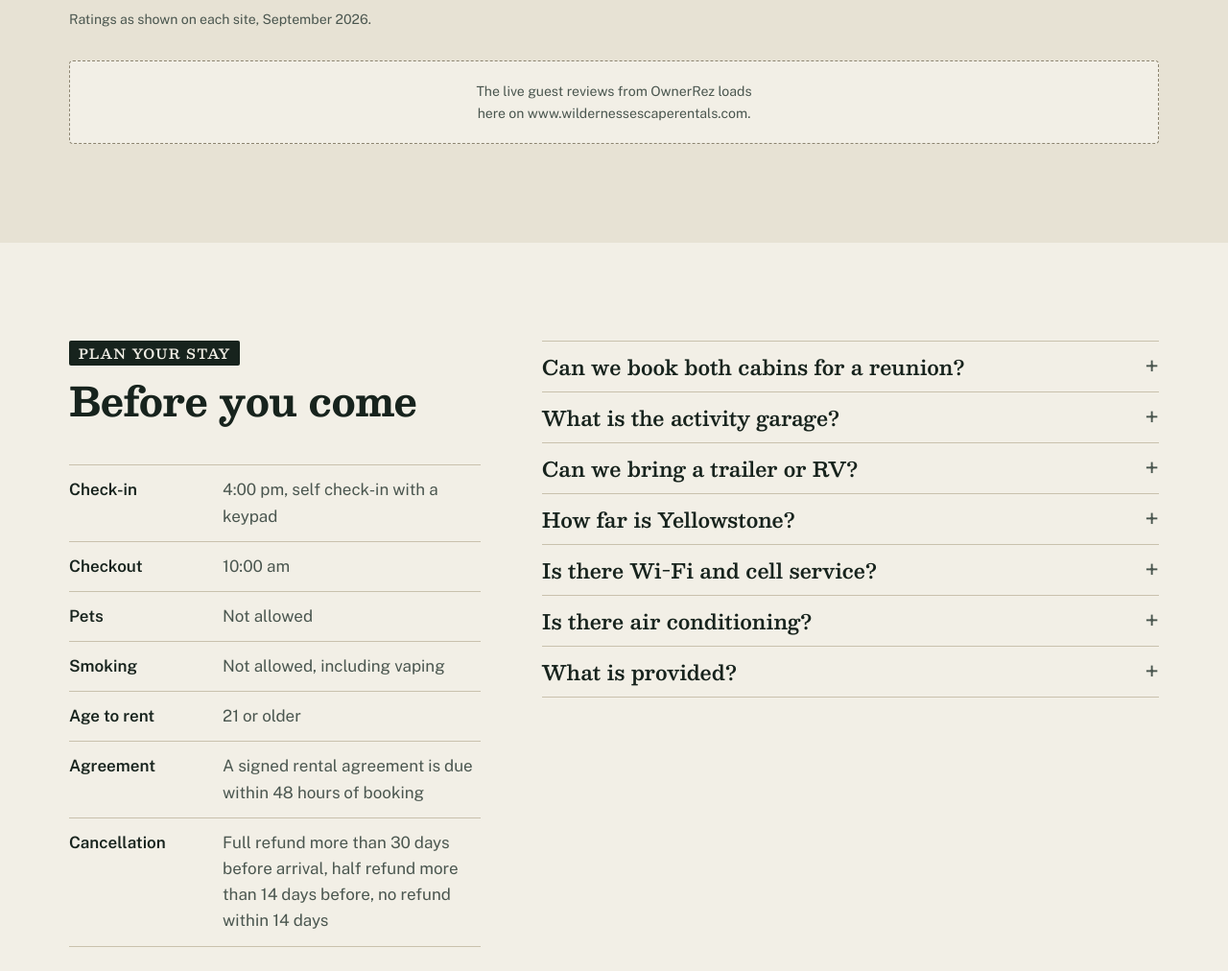
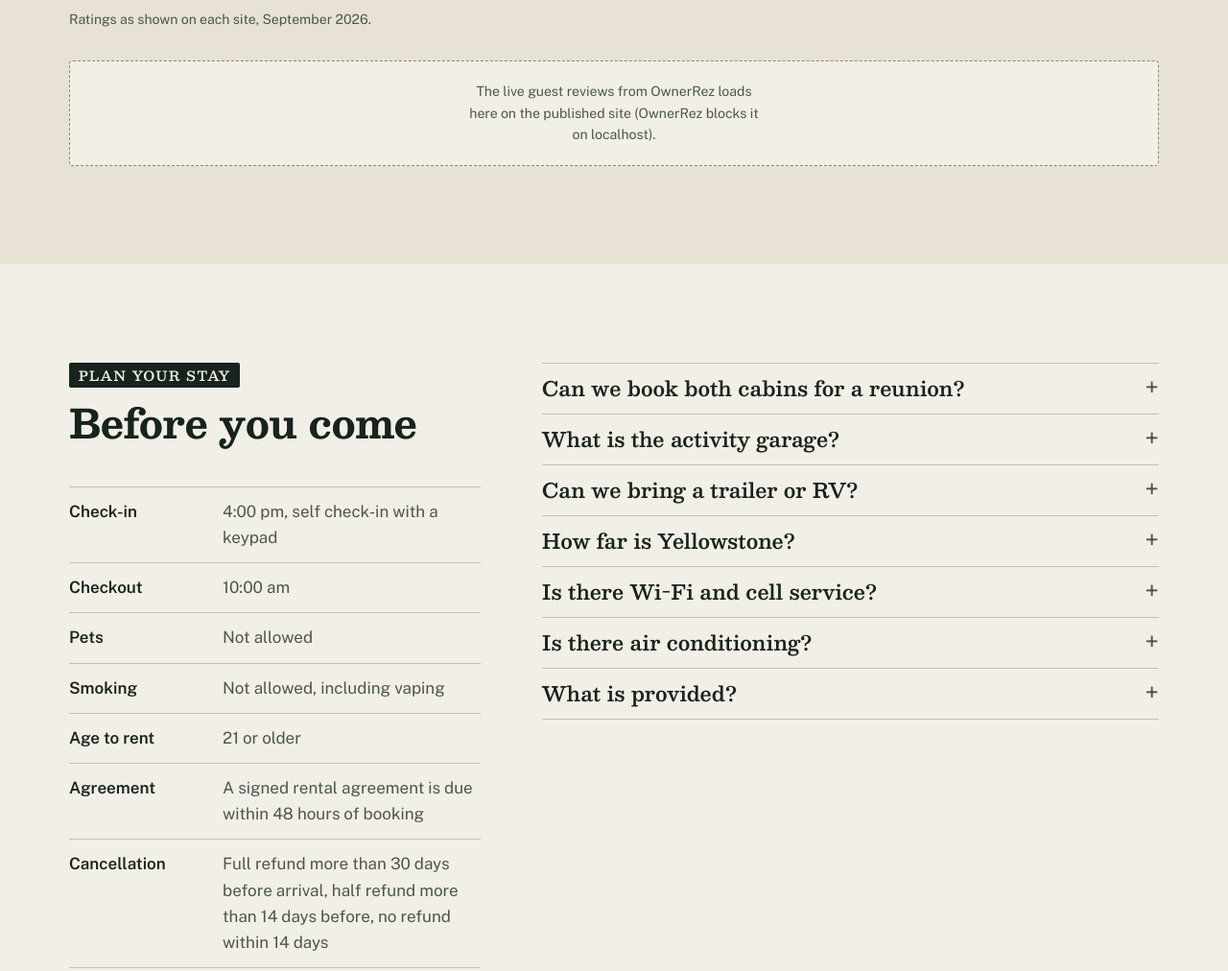
Before and after one commit to Evans-dz/robineastin, a plain HTML site: page index.html in a window 1280 px wide. Shown: the part 5495-6507 px from the top of the page at 96% size. Drawn offline with Linux system fonts and the light colour scheme.

Commit message:
OwnerRez widgets load on any real domain, not just the live one
Tested: the widget endpoints return 200 for the live domain and a
vercel.app preview, 403 only for localhost. Previews now show Robyn's
live booking form, calendars and reviews.

Co-Authored-By: Claude Opus 5.5 <noreply@anthropic.com>

```diff
--- a/index.html
+++ b/index.html
@@ -23,7 +23,7 @@
 <link rel="stylesheet" href="/css/main.css">
 <link rel="stylesheet" href="/css/motion.css">
 <script>document.documentElement.classList.add('js')</script>
-<meta name="ownerrez" content="https://app.ownerrez.com/widget.js" data-hosts="www.wildernessescaperentals.com wildernessescaperentals.com">
+<meta name="ownerrez" content="https://app.ownerrez.com/widget.js" data-blocked="localhost 127.0.0.1 [::1] ">
 <script type="application/ld+json">{"@context":"https://schema.org","@type":"LodgingBusiness","name":"Wilderness Escape Rentals","url":"https://www.wildernessescaperentals.com/","image":"https://www.wildernessescaperentals.com/assets/og.jpg","telephone":"(208) 351-1033","email":"info@wildernessescaperentals.com","address":{"@type":"PostalAddress","streetAddress":"3810 Mortensen Ln","addressLocality":"Island Park","addressRegion":"ID","postalCode":"83429","addressCountry":"US"},"geo":{"@type":"GeoCoordinates","latitude":44.4448,"longitude":-111.3945},"areaServed":"Island Park, Idaho and Yellowstone National Park"}</script>
 </head>
 <body>
--- a/js/main.js
+++ b/js/main.js
@@ -34,14 +34,14 @@
     });
   }
 
-  /* ---- OwnerRez widgets: only on the approved domain -----------------
-     OwnerRez refuses (403) widget requests from any other host, so a
-     preview would show empty boxes. Load widget.js where it works;
-     everywhere else, say plainly what appears here at launch. */
+  /* ---- OwnerRez widgets --------------------------------------------
+     OwnerRez serves its widgets to any real domain but refuses localhost
+     (403), which would leave empty boxes in local dev. Load widget.js
+     everywhere except there; locally, say plainly what loads here. */
   const orMeta = document.querySelector('meta[name="ownerrez"]');
   if (orMeta) {
-    const hosts = (orMeta.dataset.hosts || '').split(' ');
-    if (hosts.includes(location.hostname)) {
+    const blocked = (orMeta.dataset.blocked || '').split(' ');
+    if (location.protocol.startsWith('http') && !blocked.includes(location.hostname)) {
       const s = document.createElement('script');
       s.src = orMeta.content;
       document.body.append(s);
@@ -50,7 +50,7 @@
         const type = (w.querySelector('.ownerrez-widget') || {}).dataset?.widgetType || '';
         const name = { 'Booking/Inquiry': 'booking form', 'Reviews': 'guest reviews' }[type] || 'availability calendar';
         w.classList.add('or-widget--preview');
-        w.innerHTML = `<p>The live ${name} from OwnerRez loads here on ${hosts[0] || 'the live site'}.</p>`;
+        w.innerHTML = `<p>The live ${name} from OwnerRez loads here on the published site (OwnerRez blocks it on localhost).</p>`;
       });
     }
   }
--- a/tools/build.mjs
+++ b/tools/build.mjs
@@ -158,7 +158,7 @@ ${list(preload, p => p, '\n')}
 <link rel="stylesheet" href="/css/main.css">
 <link rel="stylesheet" href="/css/motion.css">
 <script>document.documentElement.classList.add('js')</script>
-${usesWidgets && OR.script ? `<meta name="ownerrez" content="${esc(OR.script)}" data-hosts="${esc((OR.hosts || []).join(' '))}">` : ''}
+${usesWidgets && OR.script ? `<meta name="ownerrez" content="${esc(OR.script)}" data-blocked="${esc((OR.blockedHosts || []).join(' '))}">` : ''}
 ${list(ld, o => `<script type="application/ld+json">${JSON.stringify(o)}</script>`)}
 </head>
 <body>
```
Also changed, not shown: cabins/pine-shadows/index.html (+1 -1 lines), cabins/wilderness-escape-retreat/index.html (+1 -1 lines), js/config.js (+4 -4 lines).
